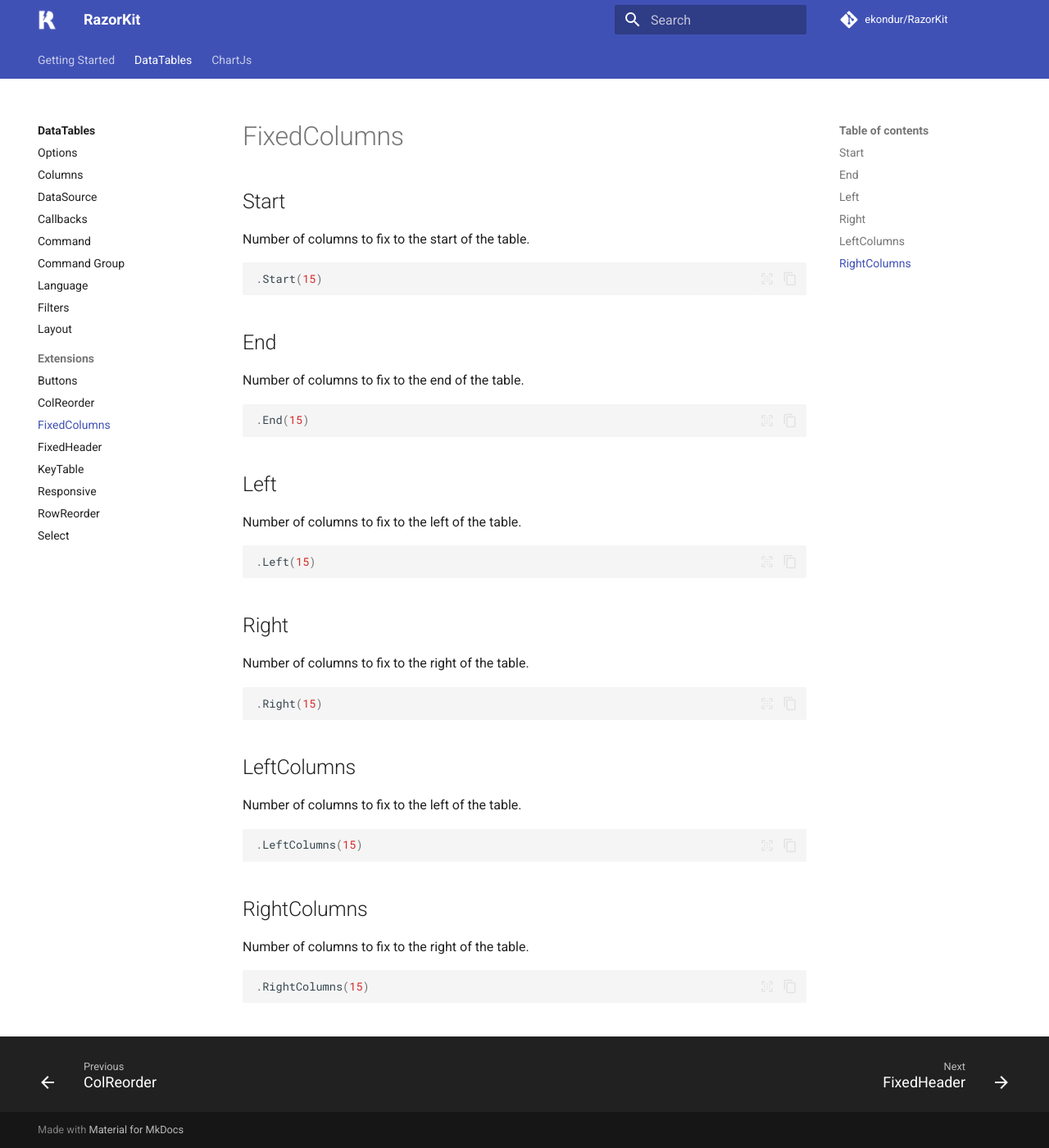
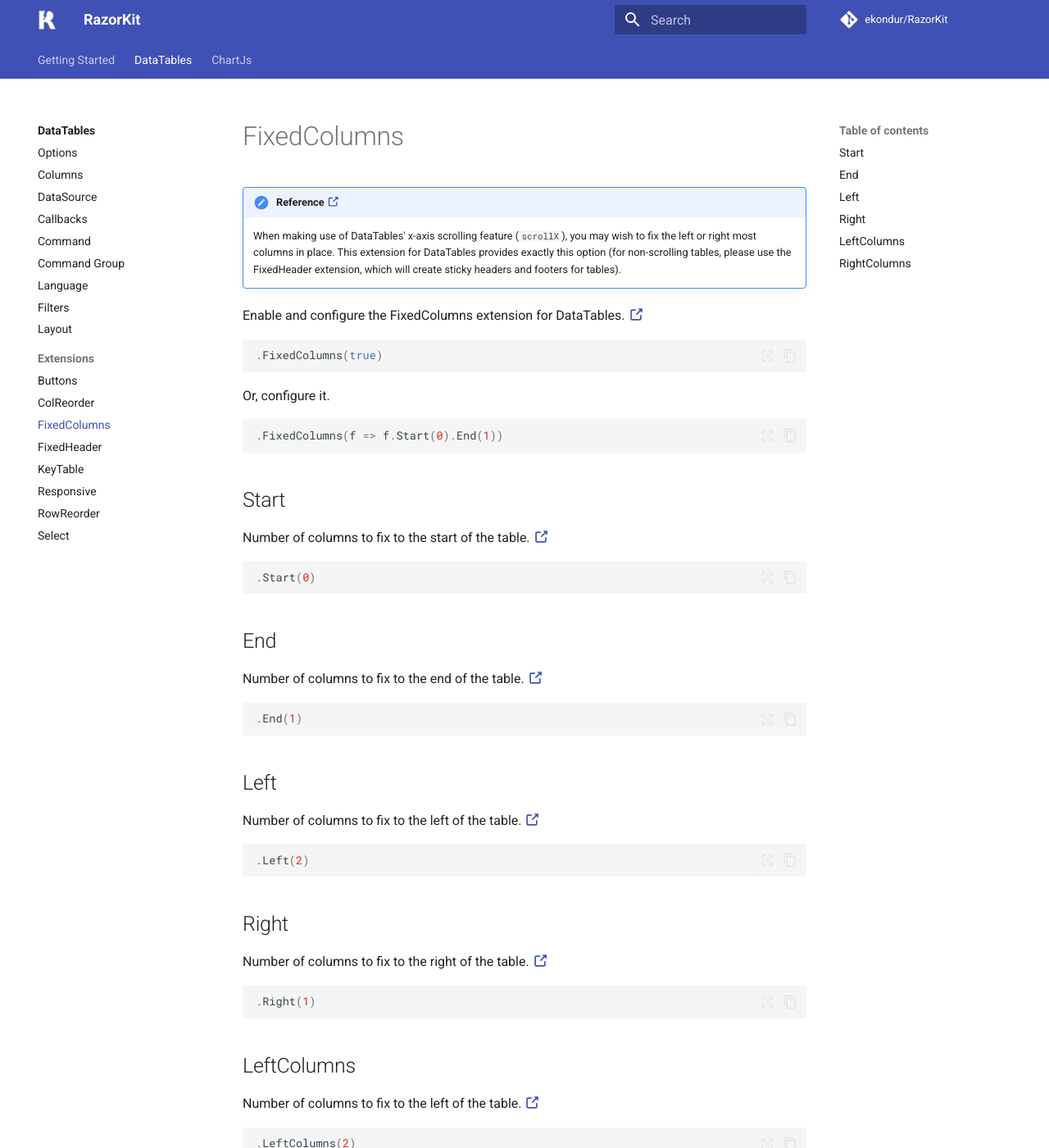
Before and after one commit to ekondur/RazorKit, an MkDocs documentation site: the page built from docs/datatables/extensions/fixedcolumns.md, in a window 1280 px wide and 1400 px high. Shown: the whole window at 82% size. Built offline with MkDocs 1.6.1 and Material for MkDocs 9.7.7, drawn with Linux system fonts in a browser that asks for light colours; comment, search, counter and statistics services are not loaded.

Commit message:
update fixedcolumns doc

````diff
--- a/docs/datatables/extensions/fixedcolumns.md
+++ b/docs/datatables/extensions/fixedcolumns.md
@@ -1,35 +1,56 @@
+!!! note "Reference [:octicons-link-external-16:](https://datatables.net/extensions/fixedColumns/)"
+	When making use of DataTables' x-axis scrolling feature (```scrollX```), you may wish to fix the left or right most columns in place.
+	This extension for DataTables provides exactly this option (for non-scrolling tables, please use the FixedHeader extension,
+	which will create sticky headers and footers for tables).
+
+Enable and configure the FixedColumns extension for DataTables.
+[:octicons-link-external-16:](https://datatables.net/reference/option/fixedColumns)
+```csharp
+.FixedColumns(true)
+```
+Or, configure it.
+```csharp
+.FixedColumns(f => f.Start(0).End(1))
+```
+
 ## Start
 Number of columns to fix to the start of the table.
+[:octicons-link-external-16:](https://datatables.net/reference/option/fixedColumns.start)
 ```csharp
-.Start(15)
+.Start(0)
 ```
 
 ## End
 Number of columns to fix to the end of the table.
+[:octicons-link-external-16:](https://datatables.net/reference/option/fixedColumns.end)
 ```csharp
-.End(15)
+.End(1)
 ```
 
 ## Left
 Number of columns to fix to the left of the table.
+[:octicons-link-external-16:](https://datatables.net/reference/option/fixedColumns.left)
 ```csharp
-.Left(15)
+.Left(2)
 ```
 
 ## Right
 Number of columns to fix to the right of the table.
+[:octicons-link-external-16:](https://datatables.net/reference/option/fixedColumns.right)
 ```csharp
-.Right(15)
+.Right(1)
 ```
 
 ## LeftColumns
 Number of columns to fix to the left of the table.
+[:octicons-link-external-16:](https://datatables.net/reference/option/fixedColumns.leftColumns)
 ```csharp
-.LeftColumns(15)
+.LeftColumns(2)
 ```
 
 ## RightColumns
 Number of columns to fix to the right of the table.
+[:octicons-link-external-16:](https://datatables.net/reference/option/fixedColumns.rightColumns)
 ```csharp
-.RightColumns(15)
+.RightColumns(1)
 ```
````
Also changed, not shown: docs/datatables/options.md (+0 -12 lines).
